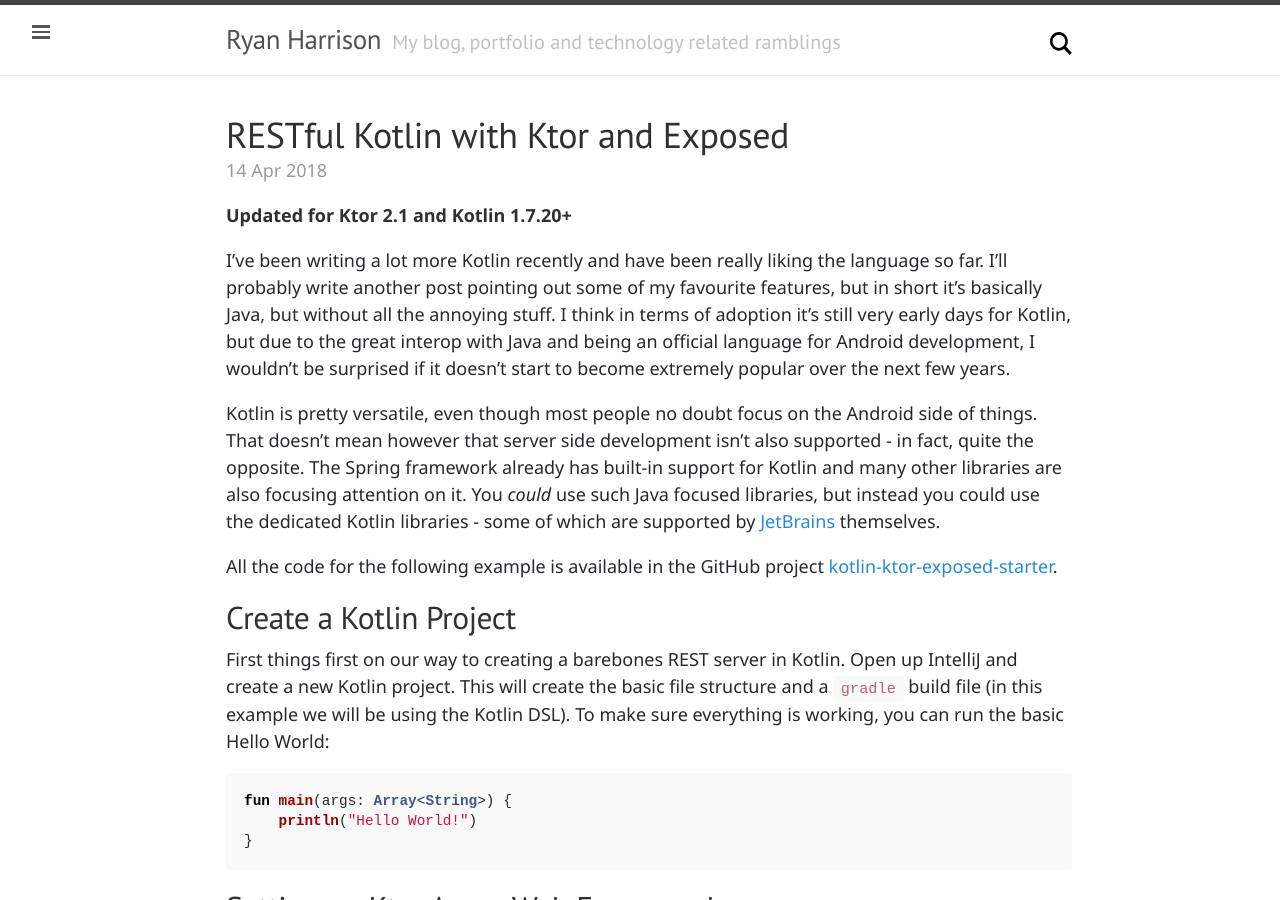
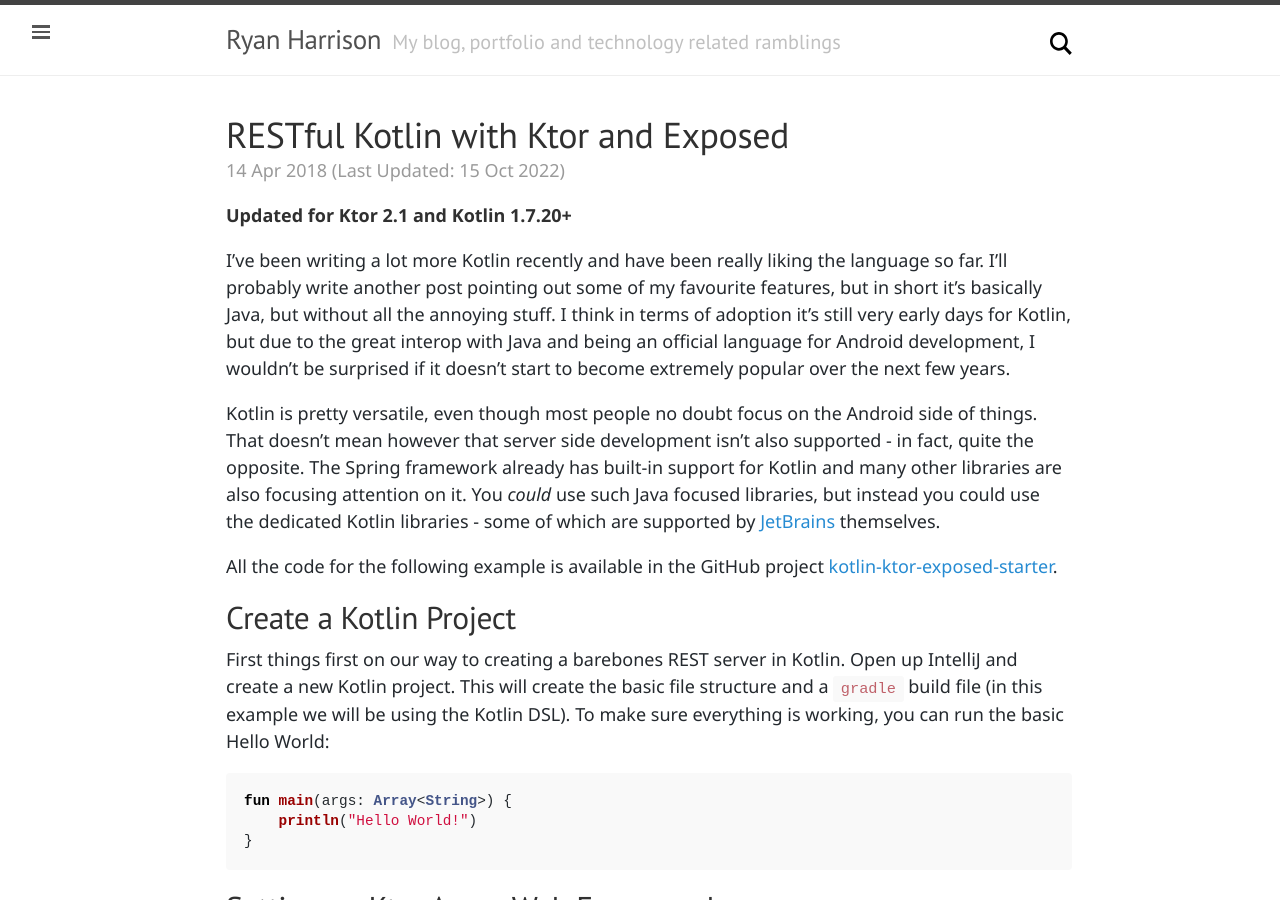
Before and after one commit to raharrison/ryanharrison.co.uk, a Jekyll site: the page built from _posts/2018/2018-04-14-kotlin-ktor-exposed-starter.md, in a window 1280 px wide and 900 px high. Built offline with Jekyll 4.4.1, drawn with Linux system fonts in a browser that asks for light colours; comment, search, counter and statistics services are not loaded.

Commit message:
Add last updated date to title if set

```diff
--- a/_layouts/post.html
+++ b/_layouts/post.html
@@ -4,7 +4,7 @@ layout: default
 
 <div class="post">
   <h1 class="post-title">{{ page.title }}</h1>
-  <span class="post-date">{{ page.date | date_to_string }}</span>
+  <span class="post-date">{{ page.date | date_to_string }}{%- if page.last_modified_at -%}&nbsp;(Last Updated: {{page.last_modified_at | date_to_string}}){%- endif -%}</span>
   {{ content }}
 </div>
 
```
